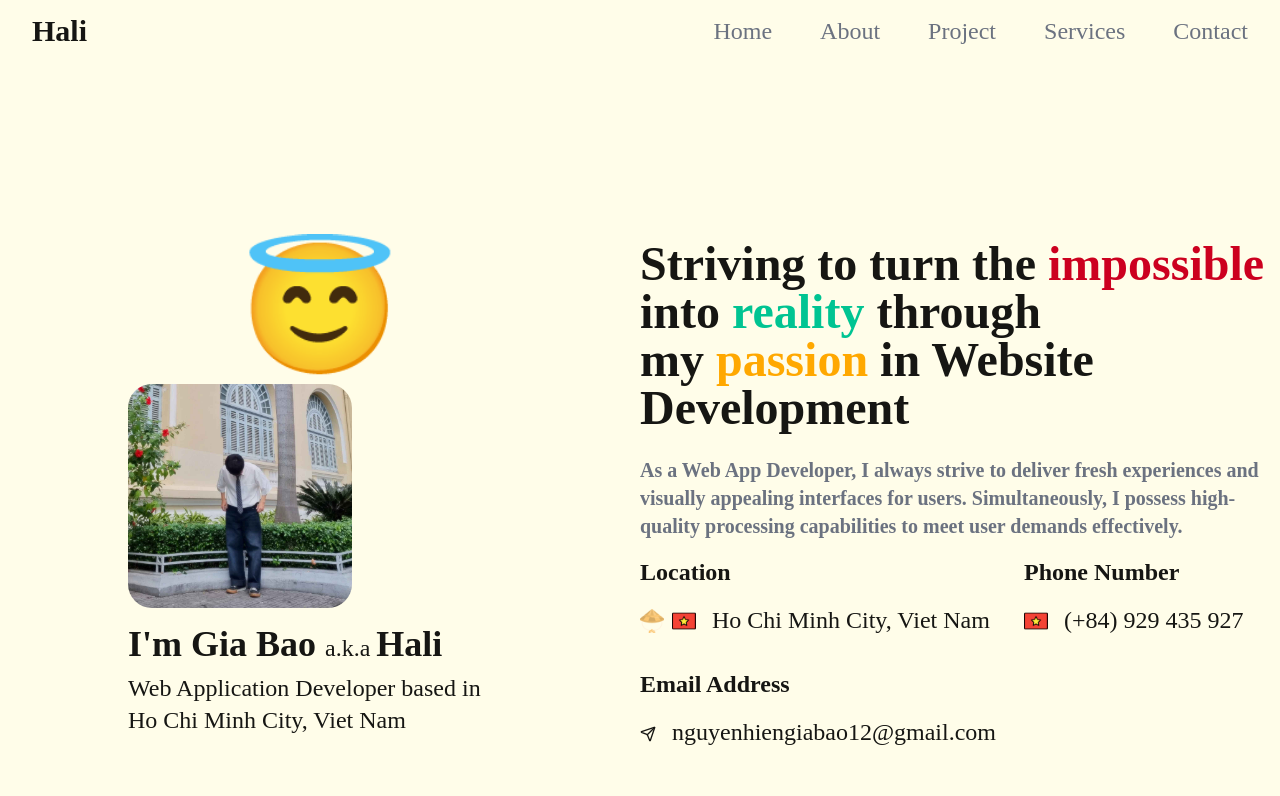
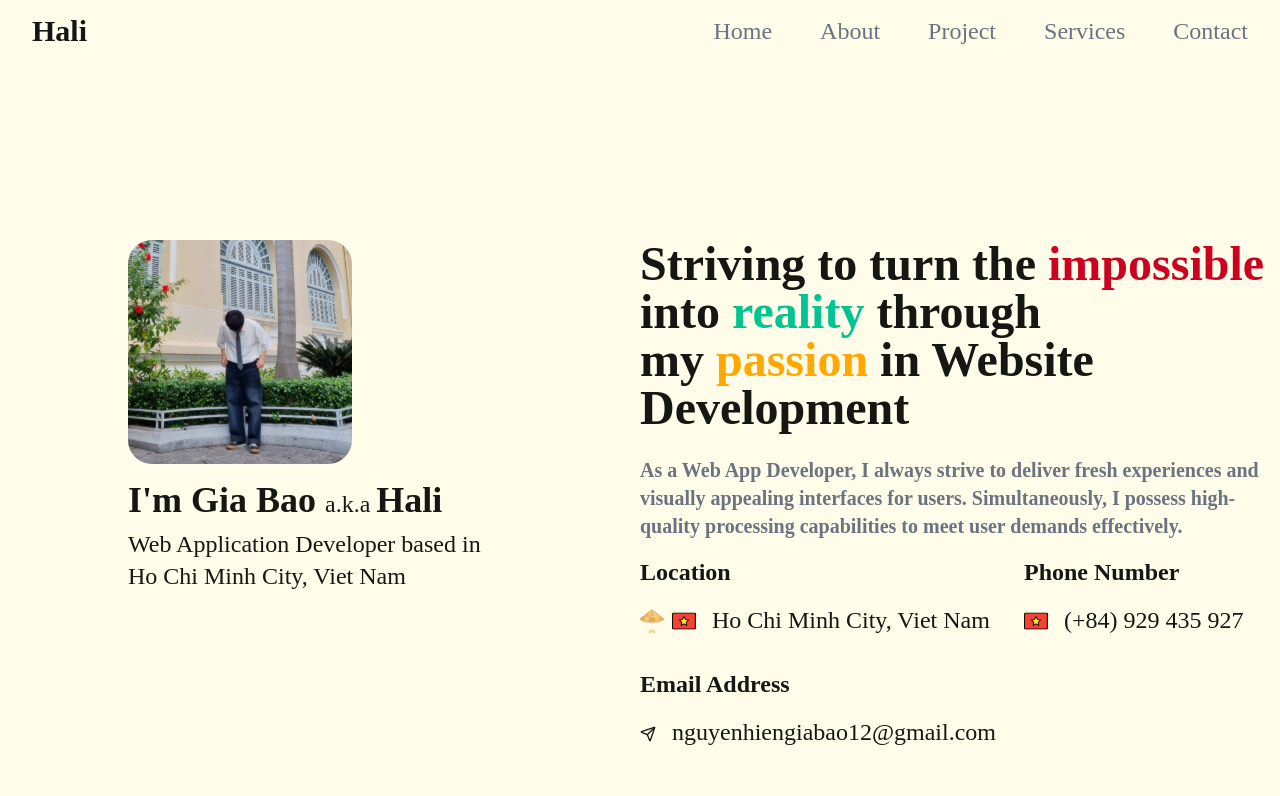
Before and after one commit to giabao12-hali/portfolio, a React (Vite) app: page / in a window 1280 px wide. Shown: the top 796 px of the page. Built offline with nearby package versions, Linux system fonts and the light colour scheme.

Commit message:
delete swap UI

```diff
--- a/src/App.jsx
+++ b/src/App.jsx
@@ -1,5 +1,4 @@
 import avatar from '../src/assets/avatar_img.jpg'
-import avatar2 from '../src/assets/avatar_img_2.jpg'
 import vietnam_flag from '../src/assets/vietnam_flag.png'
 import asian_hat from '../src/assets/asian-hat.png'
 import sparkle from '../src/assets/magic.png'
@@ -48,15 +47,8 @@ function App() {
       <div className="profile w-full flex mt-44">
         <div className="left w-2/4 flex flex-col items-center justify-center gap-4">
           <div className="avatar flex flex-col gap-4">
-            <label className="swap swap-flip text-9xl">
-              {/* this hidden checkbox controls the state */}
-              <input type="checkbox" />
-              <div className="swap-on">😈</div>
-              <div className="swap-off">😇</div>
-            </label>
             <div className="w-56 rounded-3xl">
               <img src={avatar} alt="Profile Picture" />
-              <img src={avatar2} alt="Profile Picture" />
             </div>
             <div className="about-me">
               <article className="max-w-96">
```
